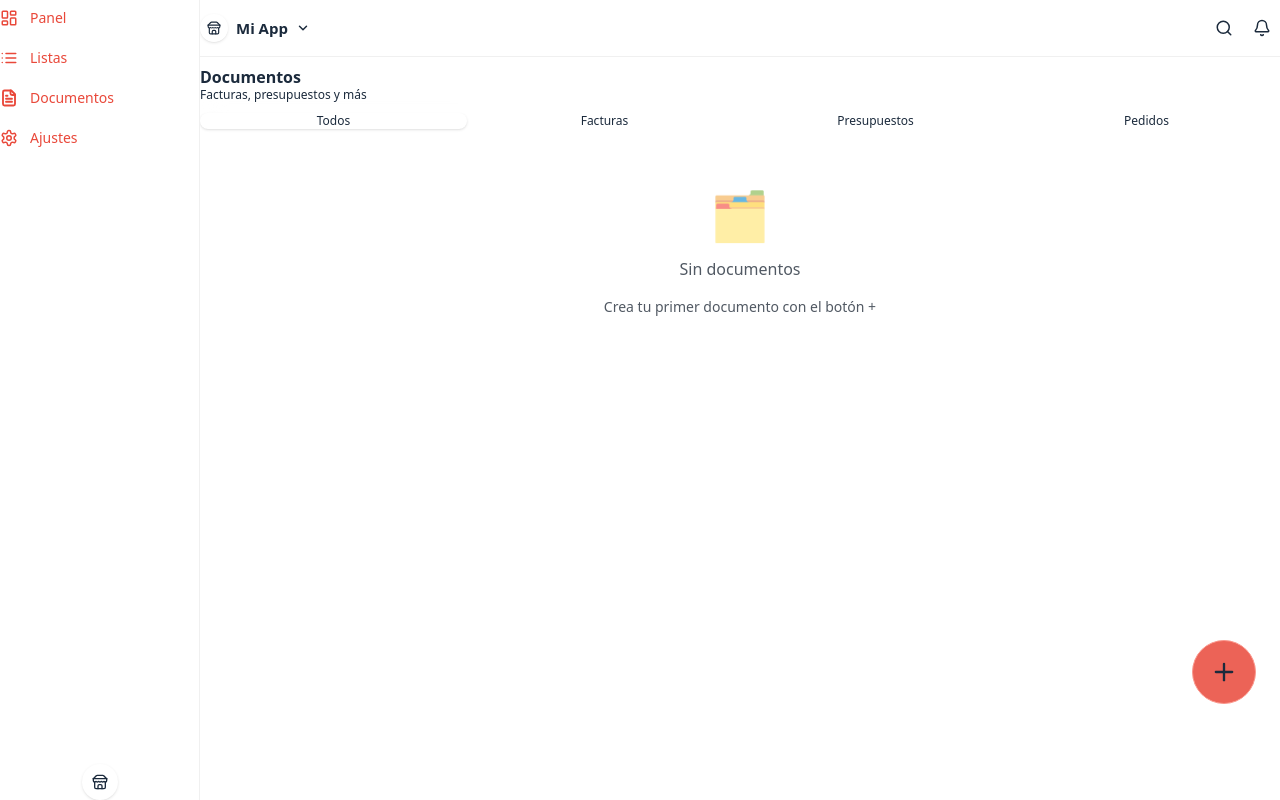
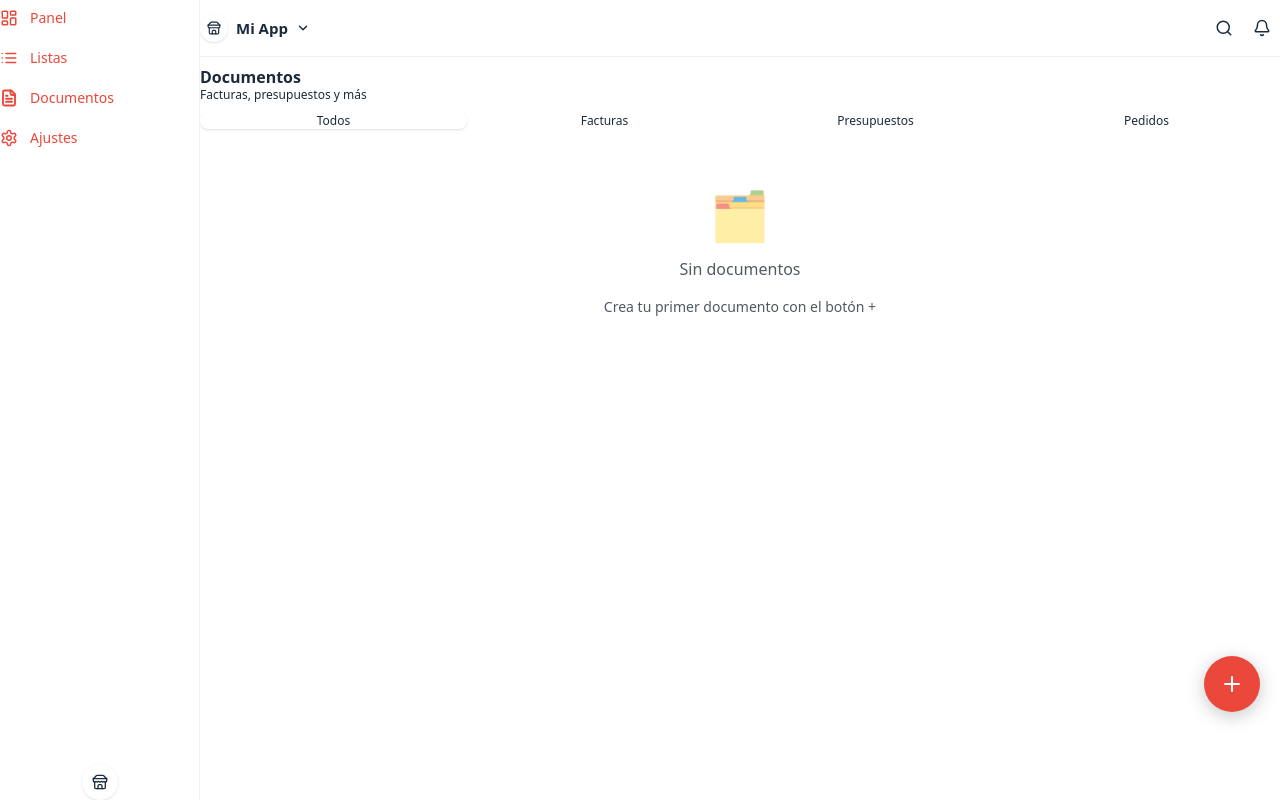
Before and after one commit to juancristobalgd1/web-app-starter-template, a Next.js app: page /documents in a window 1280 px wide. Built offline with nearby package versions, Linux system fonts and the light colour scheme; sample sign-in values are in the browser's storage.

Commit message:
refactor: Reimplement AnimatedFab styling and animations with inline CSS and explicit values, replacing shadcn/ui components and hooks.

```diff
--- a/components/ui/animated-fab.tsx
+++ b/components/ui/animated-fab.tsx
@@ -1,10 +1,8 @@
 "use client";
 
 import * as React from "react";
-import { Plus } from "lucide-react";
-import { Button } from "@/components/ui/button";
+import { Plus, X } from "lucide-react";
 import { cn } from "@/lib/utils";
-import { useLiquidGlass } from "@/components/ui/satin-liquid-glass";
 
 export interface FabMenuItem {
   icon: React.ReactNode;
@@ -16,187 +14,189 @@ interface AnimatedFabProps {
   items: FabMenuItem[];
   className?: string;
   ariaLabel?: string;
-    /** Custom color class for the main FAB button (e.g., "bg-blue-600 hover:bg-blue-700") */
   fabColorClass?: string;
-    /** Controlled mode: external open state */
   isOpen?: boolean;
-    /** Controlled mode: callback when open state should change */
   onOpenChange?: (isOpen: boolean) => void;
 }
 
-/**
- * Animated Floating Action Button with expandable menu.
- * Items animate in/out with staggered timing for a premium feel.
- *
- * Can be used in two modes:
- * - Uncontrolled (default): manages its own open state
- * - Controlled: pass isOpen and onOpenChange props
- */
+const CIRCLE_SIZE = 56;   // px – icon circle diameter
+const FAB_SIZE = 56;   // px – main FAB diameter
+const ROW_GAP = 20;   // px – gap between item rows
+const FAB_GAP = 28;   // px – gap between last item and main FAB
+
 export function AnimatedFab({
   items,
   className,
   ariaLabel = "Menú de acciones",
-    fabColorClass,
   isOpen: controlledIsOpen,
-    onOpenChange
+  onOpenChange,
 }: AnimatedFabProps) {
   const [internalIsOpen, setInternalIsOpen] = React.useState(false);
   const [isClosing, setIsClosing] = React.useState(false);
   const fabButtonRef = React.useRef<HTMLButtonElement>(null);
 
-    // Determine if we're in controlled or uncontrolled mode
   const isControlled = controlledIsOpen !== undefined;
   const isOpen = isControlled ? controlledIsOpen : internalIsOpen;
 
-    // Get liquid glass styles
-    const { style: glassStyle } = useLiquidGlass({ intensity: "medium", satin: true });
-    const { style: subtleGlassStyle } = useLiquidGlass({ intensity: "subtle", satin: false });
-    const { style: primaryGlassStyle } = useLiquidGlass({ intensity: "strong", variant: "primary" });
-
-    const setIsOpen = React.useCallback((value: boolean) => {
-        if (isControlled) {
-            onOpenChange?.(value);
-        } else {
-            setInternalIsOpen(value);
-        }
-    }, [isControlled, onOpenChange]);
+  const setIsOpen = React.useCallback(
+    (v: boolean) => { if (isControlled) onOpenChange?.(v); else setInternalIsOpen(v); },
+    [isControlled, onOpenChange]
+  );
 
   const handleClose = React.useCallback(() => {
     setIsClosing(true);
-        // Trigger bounce animation on the FAB button
-        if (fabButtonRef.current) {
-            fabButtonRef.current.classList.add('animate-fab-bounce');
-        }
-        setTimeout(() => {
-            setIsOpen(false);
-            setIsClosing(false);
-            if (fabButtonRef.current) {
-                fabButtonRef.current.classList.remove('animate-fab-bounce');
-            }
-        }, 300);
+    setTimeout(() => { setIsOpen(false); setIsClosing(false); }, 280);
   }, [setIsOpen]);
 
   const handleItemClick = (onClick: () => void) => {
     handleClose();
-        setTimeout(() => onClick(), 150);
+    setTimeout(onClick, 140);
   };
 
-    const handleToggle = () => {
-        if (isOpen) {
-            handleClose();
-        } else {
-            setIsOpen(true);
-        }
-    };
+  const handleToggle = () => (isOpen ? handleClose() : setIsOpen(true));
+
+  const visible = isOpen && !isClosing;
 
   return (
     <div
       className={cn("fixed z-50 flex flex-col items-end pointer-events-none", className)}
-            style={{ right: '1.5rem', bottom: '6rem' }}
+      style={{ right: 20, bottom: 88 }}
     >
       {/* Backdrop */}
       {(isOpen || isClosing) && (
         <div
-                    className={cn(
-                        "fixed inset-0 z-10 bg-black/20 backdrop-blur-[2px] pointer-events-auto",
-                        isClosing ? "animate-fade-out" : "animate-fade-in"
-                    )}
+          className="fixed inset-0 z-10 pointer-events-auto"
+          style={{
+            background: "rgba(0,0,0,0.14)",
+            backdropFilter: "blur(2px)",
+            WebkitBackdropFilter: "blur(2px)",
+            opacity: isClosing ? 0 : 1,
+            transition: "opacity 0.22s ease",
+          }}
           onClick={handleClose}
-                    style={{
-                        animationDuration: '0.2s',
-                        opacity: isClosing ? 0 : undefined
-                    }}
         />
       )}
 
-            {/* FAB Menu Items */}
+      {/* ── Menu items ────────────────────────────────────── */}
       <div
-                className={cn(
-                    "flex flex-col items-end space-y-4 mb-5 z-20",
-                    isOpen ? "pointer-events-auto" : "pointer-events-none"
-                )}
+        className="z-20"
+        style={{
+          display: "flex",
+          flexDirection: "column",
+          alignItems: "flex-end",
+          rowGap: ROW_GAP,              // ← explicit pixel gap between rows
+          marginBottom: FAB_GAP,        // ← explicit pixel gap before FAB
+          pointerEvents: visible ? "auto" : "none",
+        }}
         role="menu"
-                aria-label="Opciones de acciones"
       >
-                {items.map((item, index) => (
+        {items.map((item, index) => {
+          const delay = visible
+            ? `${(items.length - 1 - index) * 55}ms`
+            : `${index * 30}ms`;
+
+          return (
             <div
               key={index}
-                        className={cn(
-                            "flex items-center gap-3",
-                            isOpen && !isClosing
-                                ? "opacity-100 translate-y-0 scale-100"
-                                : "opacity-0 translate-y-2 scale-95 pointer-events-none"
-                        )}
+              role="menuitem"
               style={{
-                            transition: 'all 0.25s cubic-bezier(0.4, 0, 0.2, 1)',
-                            transitionDelay: isOpen && !isClosing
-                                ? `${(items.length - 1 - index) * 50}ms`
-                                : `${(items.length - 1 - index) * 40}ms`,
+                display: "flex",
+                alignItems: "center",
+                gap: 12,
+                opacity: visible ? 1 : 0,
+                transform: visible ? "translateY(0) scale(1)" : "translateY(12px) scale(0.92)",
+                transition: "opacity 0.22s ease, transform 0.22s cubic-bezier(0.34,1.56,0.64,1)",
+                transitionDelay: delay,
               }}
-                        role="menuitem"
             >
-                        {/* Label - tamaño mejorado para accesibilidad */}
-                        <span
-                            className={cn(
-                                "text-sm font-medium px-4 py-2.5 rounded-xl text-foreground",
-                                "min-w-[120px] text-right",
-                                isOpen && !isClosing ? "opacity-100 translate-x-0" : "opacity-0 translate-x-2"
-                            )}
+              {/* Label pill */}
+              <button
+                onClick={() => handleItemClick(item.onClick)}
+                aria-label={item.label}
                 style={{
-                                ...subtleGlassStyle,
-                                transition: 'all 0.2s cubic-bezier(0.4, 0, 0.2, 1)',
-                                transitionDelay: isOpen && !isClosing
-                                    ? `${(items.length - 1 - index) * 50 + 30}ms`
-                                    : `${(items.length - 1 - index) * 30}ms`,
+                  height: CIRCLE_SIZE,
+                  minWidth: 180,
+                  paddingLeft: 20,
+                  paddingRight: 20,
+                  borderRadius: 16,
+                  border: "none",
+                  cursor: "pointer",
+                  backgroundColor: "rgba(230,230,235,0.95)",
+                  backdropFilter: "blur(10px)",
+                  WebkitBackdropFilter: "blur(10px)",
+                  boxShadow: "0 2px 14px rgba(0,0,0,0.10)",
+                  display: "flex",
+                  alignItems: "center",
+                  justifyContent: "flex-end",
+                  fontSize: 15,
+                  fontWeight: 500,
+                  color: "#1a2035",
+                  whiteSpace: "nowrap",
                 }}
-                            id={`fab-label-${index}`}
               >
                 {item.label}
-                        </span>
+              </button>
 
-                        {/* Button - touch target mínimo 44x44 (WCAG) */}
-                        <Button
-                            className={cn(
-                                "rounded-full w-14 h-14 min-w-[44px] min-h-[44px] text-foreground",
-                                "transition-all duration-200 hover:scale-105 active:scale-95",
-                                "focus-visible:ring-2 focus-visible:ring-ring focus-visible:ring-offset-2",
-                                "bg-transparent hover:bg-transparent border-0"
-                            )}
-                            style={{ ...glassStyle, boxShadow: 'none' }}
+              {/* Icon circle */}
+              <button
                 onClick={() => handleItemClick(item.onClick)}
-                            aria-labelledby={`fab-label-${index}`}
+                aria-label={item.label}
+                style={{
+                  width: CIRCLE_SIZE,
+                  height: CIRCLE_SIZE,
+                  borderRadius: "50%",
+                  border: "none",
+                  cursor: "pointer",
+                  backgroundColor: "rgba(230,230,235,0.95)",
+                  backdropFilter: "blur(10px)",
+                  WebkitBackdropFilter: "blur(10px)",
+                  boxShadow: "0 2px 14px rgba(0,0,0,0.10)",
+                  display: "flex",
+                  alignItems: "center",
+                  justifyContent: "center",
+                  color: "#1a2035",
+                  flexShrink: 0,
+                  transition: "transform 0.15s ease",
+                }}
+                onMouseEnter={e => (e.currentTarget.style.transform = "scale(1.06)")}
+                onMouseLeave={e => (e.currentTarget.style.transform = "scale(1)")}
               >
                 {item.icon}
-                        </Button>
+              </button>
             </div>
-                ))}
+          );
+        })}
       </div>
 
-            {/* Main FAB Button */}
-            <Button
+      {/* ── Main FAB ──────────────────────────────────────── */}
+      <button
         ref={fabButtonRef}
-                className={cn(
-                    "floating-action-button fab-scroll-aware w-16 h-16 z-20 pointer-events-auto",
-                    "bg-transparent hover:bg-transparent border-0 text-primary-foreground",
-                    "transition-all duration-200 hover:scale-105 active:scale-95",
-                    fabColorClass
-                )}
-                style={{
-                    ...primaryGlassStyle,
-                    boxShadow: 'none',
-                    borderRadius: '9999px',
-                }}
+        className="fab-scroll-aware z-20 pointer-events-auto"
         aria-label={ariaLabel}
         aria-expanded={isOpen}
         onClick={handleToggle}
+        style={{
+          width: FAB_SIZE,
+          height: FAB_SIZE,
+          borderRadius: "50%",
+          border: "none",
+          cursor: "pointer",
+          backgroundColor: "var(--primary)",
+          boxShadow: "0 4px 18px rgba(0,0,0,0.22)",
+          display: "flex",
+          alignItems: "center",
+          justifyContent: "center",
+          color: "#ffffff",
+          transition: "transform 0.15s ease, box-shadow 0.15s ease",
+        }}
+        onMouseEnter={e => (e.currentTarget.style.transform = "scale(1.06)")}
+        onMouseLeave={e => (e.currentTarget.style.transform = "scale(1)")}
       >
-                <Plus
-                    className={cn(
-                        "h-7 w-7 transition-transform duration-300 ease-out",
-                        isOpen && !isClosing && "rotate-45"
-                    )}
-                />
-            </Button>
+        {visible
+          ? <X className="h-6 w-6" style={{ color: "#fff" }} />
+          : <Plus className="h-6 w-6" style={{ color: "#fff" }} />
+        }
+      </button>
     </div>
   );
 }
```
Lines whose indentation alone changed are shown as unchanged.
